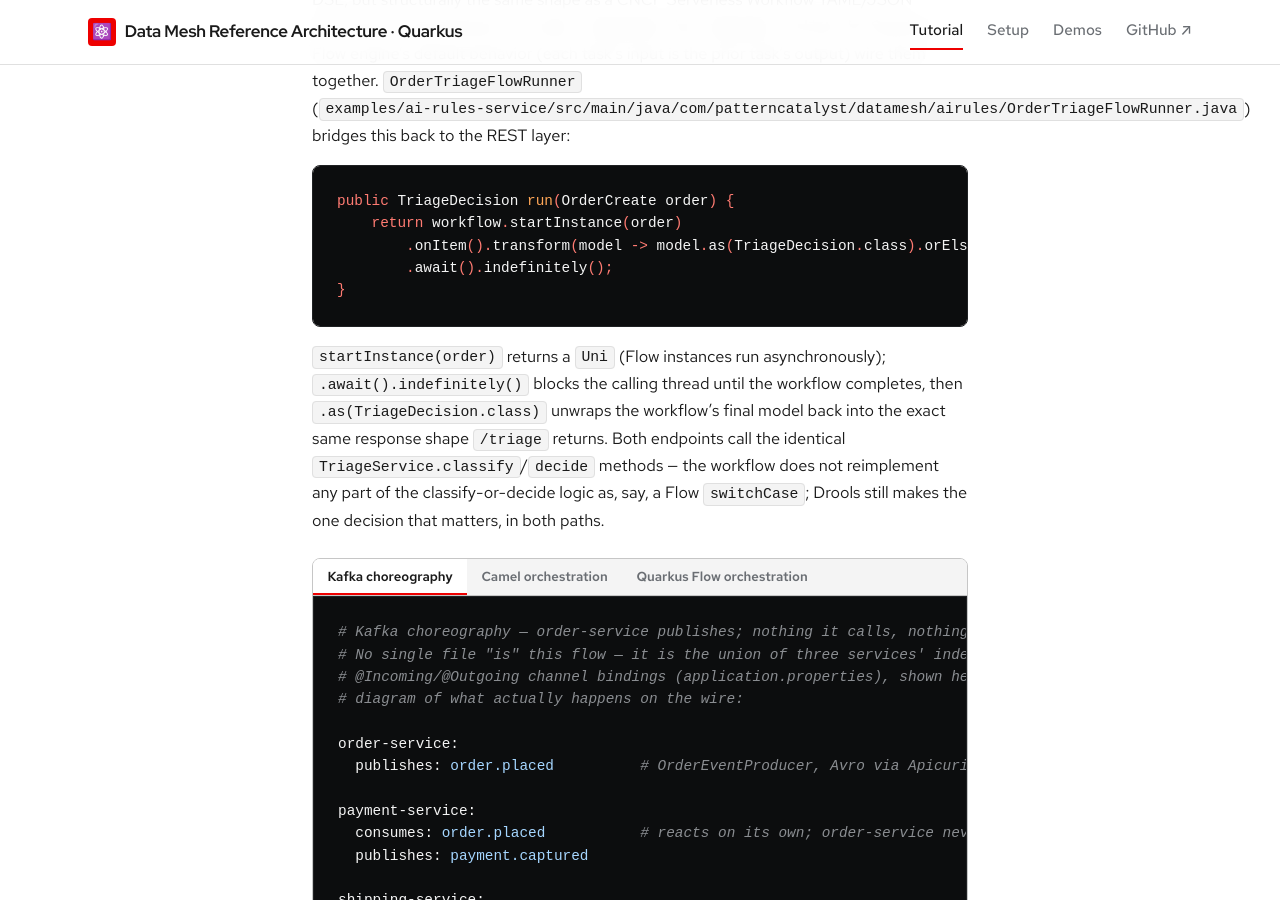
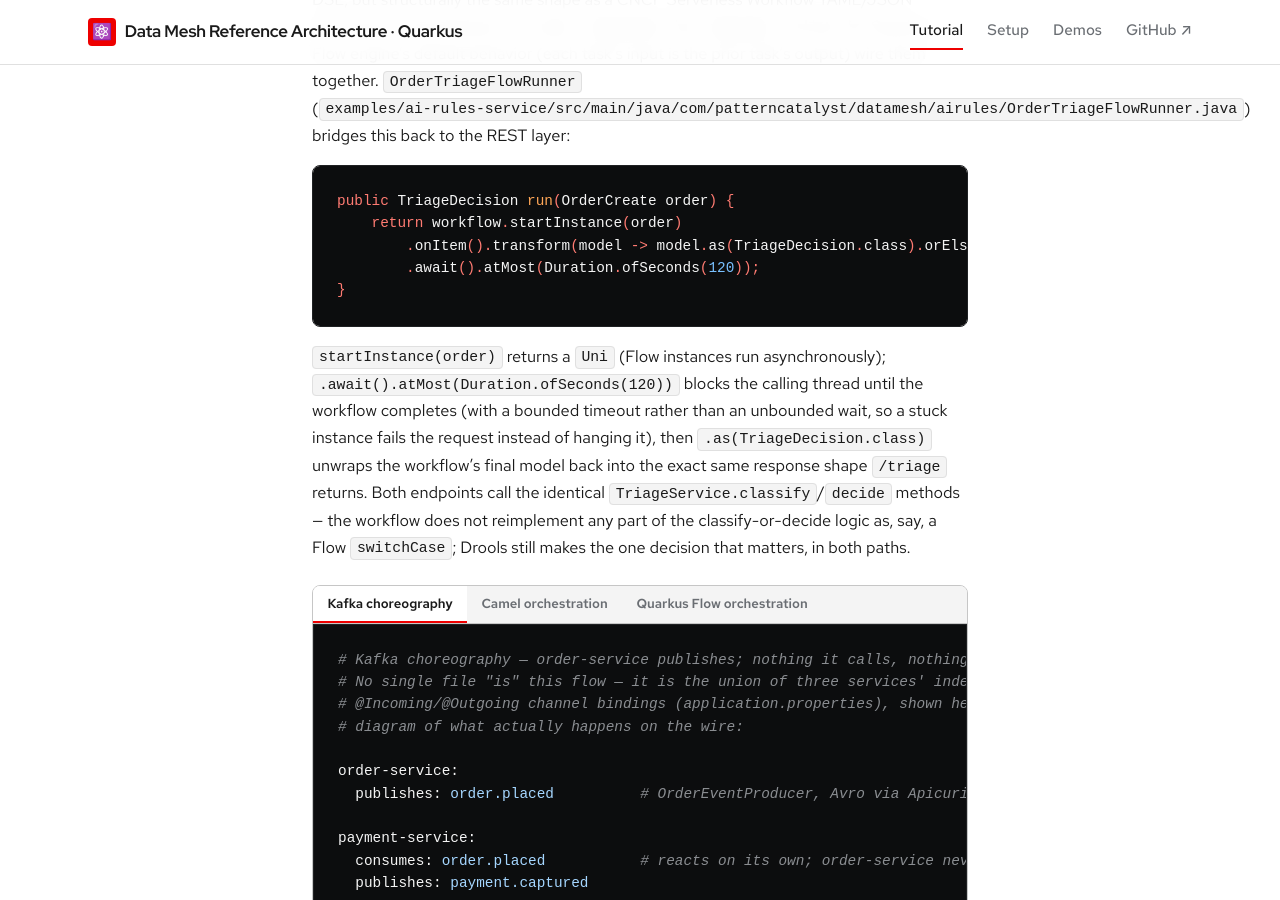
Before and after one commit to patterncatalyst/datamesh-reference-arch-quarkus, a Jekyll site: the page built from _docs/13-orchestration-styles.md, in a window 1280 px wide and 900 px high, scrolled down 3454 px. Built offline with Jekyll 4.4.1, drawn with Linux system fonts in a browser that asks for light colours; some web fonts are replaced.

Commit message:
docs: correct stale OrderTriageFlowRunner await quote in ch13 (#22)
Chapter 13 quoted an older `.await().indefinitely()` form; the
current OrderTriageFlowRunner uses `.await().atMost(Duration.ofSeconds(120))`.
Update the code block and prose to match the real source, and drop
the now-resolved ch13-drift caveat from the appendix 21 footer.

````diff
--- a/_docs/13-orchestration-styles.md
+++ b/_docs/13-orchestration-styles.md
@@ -137,13 +137,15 @@ bridges this back to the REST layer:
 public TriageDecision run(OrderCreate order) {
     return workflow.startInstance(order)
         .onItem().transform(model -> model.as(TriageDecision.class).orElseThrow())
-        .await().indefinitely();
+        .await().atMost(Duration.ofSeconds(120));
 }
 ```
 
 `startInstance(order)` returns a `Uni` (Flow instances run asynchronously);
-`.await().indefinitely()` blocks the calling thread until the workflow
-completes, then `.as(TriageDecision.class)` unwraps the workflow's final
+`.await().atMost(Duration.ofSeconds(120))` blocks the calling thread until the
+workflow completes (with a bounded timeout rather than an unbounded wait, so a
+stuck instance fails the request instead of hanging it), then
+`.as(TriageDecision.class)` unwraps the workflow's final
 model back into the exact same response shape `/triage` returns. Both
 endpoints call the identical `TriageService.classify`/`decide` methods — the
 workflow does not reimplement any part of the classify-or-decide logic as,
````
Also changed, not shown: _docs/21-orchestration-engines-compared.md (+2 -3 lines).
